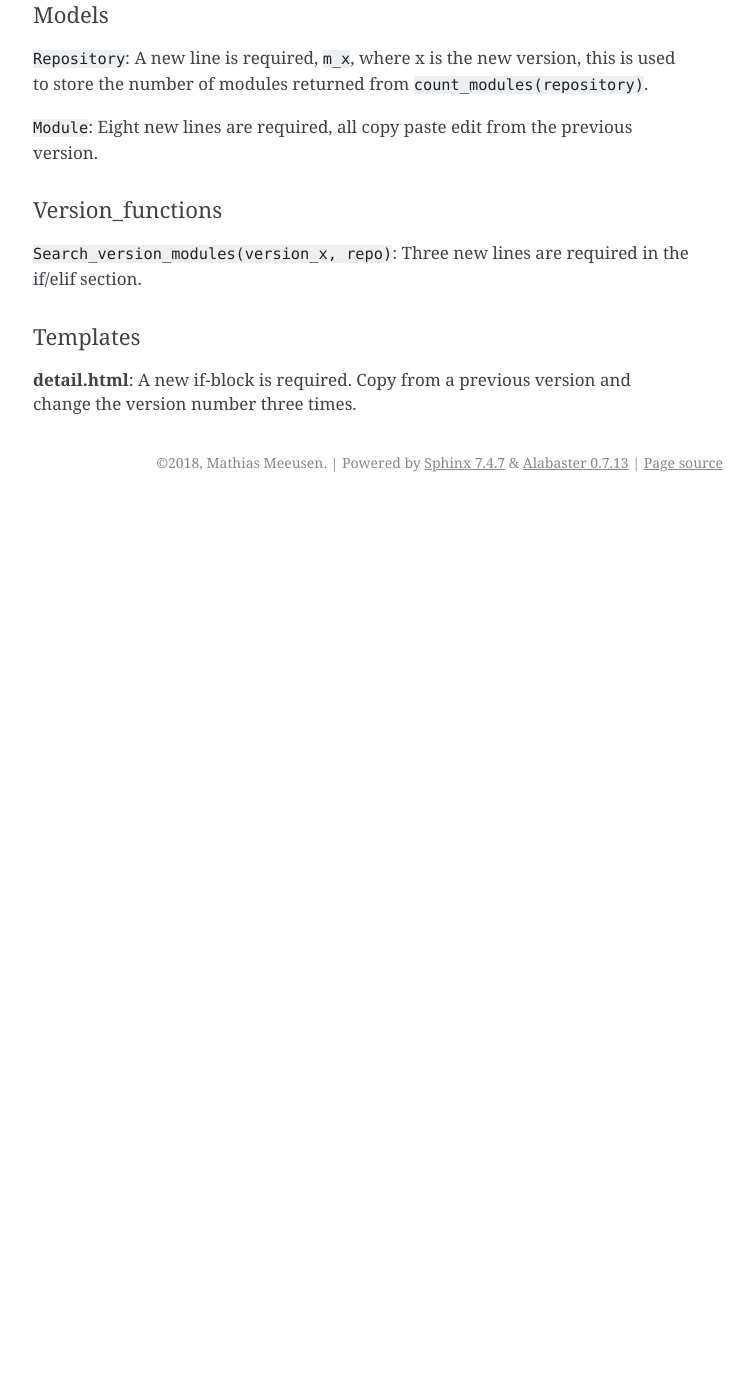
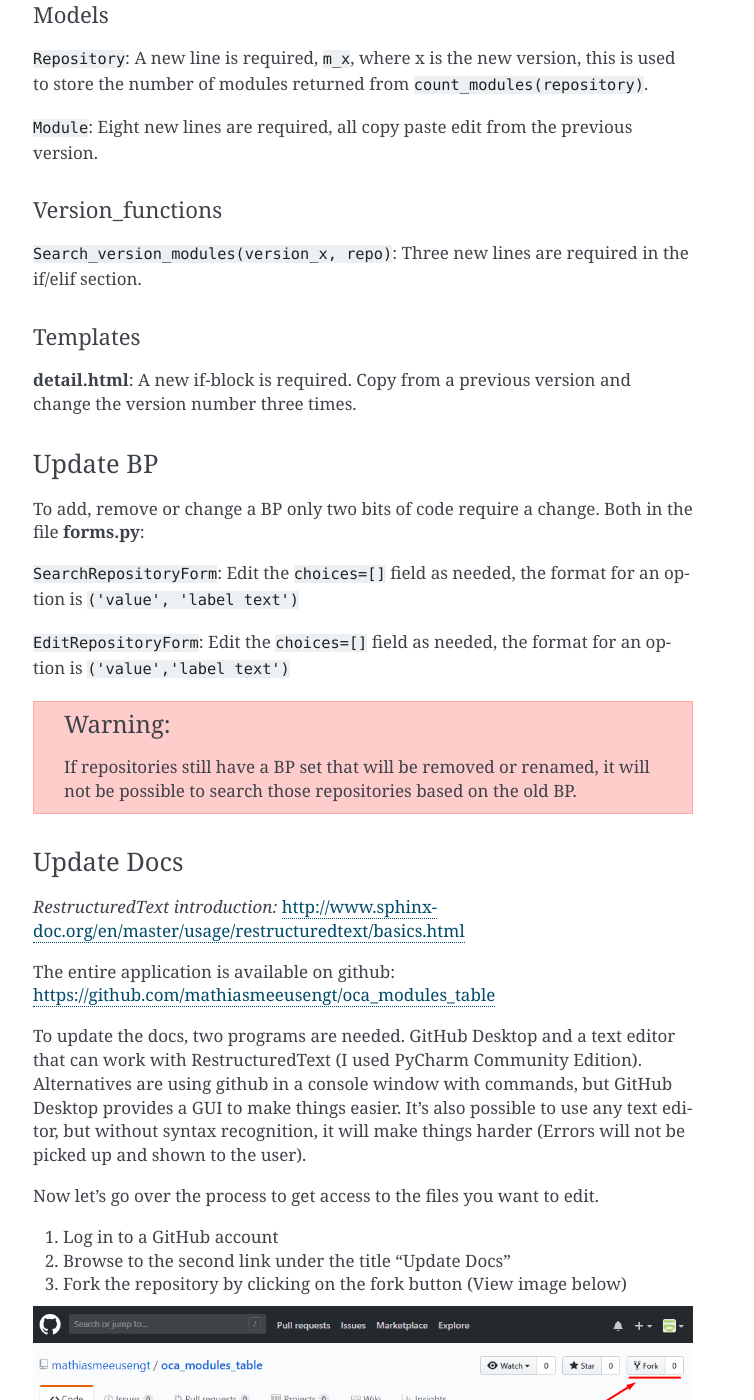
Before and after one commit to mathiasmeeusengt/oca_modules_table, a Sphinx documentation site: the page built from docs/dev_guide/source_code.rst, in a window 1280 px wide and 1400 px high, scrolled down 10815 px. Shown: the whole window, without its empty margins (387-1141 px from the left). Built offline with Sphinx 7.4.7, drawn with Linux system fonts in a browser that asks for light colours; before the commit the page ends 11317 px from its top, so only the background shows below that; some of the changed text lies outside the part shown.

Commit message:
docs update, BP edit and half update docs guide

```diff
--- a/docs/dev_guide/source_code.rst
+++ b/docs/dev_guide/source_code.rst
@@ -439,3 +439,60 @@ Templates
 *********
 
 **detail.html**: A new if-block is required. Copy from a previous version and change the version number three times.
+
+
+Update BP
+---------
+To add, remove or change a BP only two bits of code require a change.
+Both in the file **forms.py**:
+
+``SearchRepositoryForm``: Edit the ``choices=[]`` field as needed, the format for an option is
+``('value', 'label text')``
+
+``EditRepositoryForm``: Edit the ``choices=[]`` field as needed, the format for an option is ``('value','label text')``
+
+.. warning::
+
+    If repositories still have a BP set that will be removed or renamed, it will not be possible to search those
+    repositories based on the old BP.
+
+
+Update Docs
+-----------
+*RestructuredText introduction:* http://www.sphinx-doc.org/en/master/usage/restructuredtext/basics.html
+
+The entire application is available on github: https://github.com/mathiasmeeusengt/oca_modules_table
+
+To update the docs, two programs are needed. GitHub Desktop and a text editor that can work with RestructuredText
+(I used PyCharm Community Edition).
+Alternatives are using github in a console window with commands, but GitHub Desktop provides a GUI to make
+things easier. It's also possible to use any text editor, but without syntax recognition, it will make things
+harder (Errors will not be picked up and shown to the user).
+
+Now let's go over the process to get access to the files you want to edit.
+
+1. Log in to a GitHub account
+2. Browse to the second link under the title "Update Docs"
+3. Fork the repository by clicking on the fork button (View image below)
+
+.. image:: fork_repo.png
+
+This has made a copy of the Repository on your account. Any edits made in the forked repository will not change the original. This is
+done so you have all the rights to your own copy.
+
+Now to get the files local so you can edit them.
+
+4. Browse to your forked repository and open the code tab (it should be open already)
+5. Click "Clone or download" open and click the button next to the url to copy the link (View image below)
+
+.. image:: clone_repo.png
+
+6. Now open your GitHub Desktop
+7. In the top menu: File > Clone Repository
+8. This will open a new window, open the third tab "URL"
+9. Paste the copied URL into the first text field, and choose a local destination to save the files to. Click
+   clone when ready (View image below).
+
+.. image:: github_desktop_clone_repo.png
+
+This will download
--- a/docs/user_guide/uses.rst
+++ b/docs/user_guide/uses.rst
@@ -174,6 +174,6 @@ and only the last score will be shown.
 Update docs
 ===========
 
-How a user can update the docs is described under Source/Maintenance. This requires a little bit of know-how and
-an editor that can read/use reStructuredText.
+How a user can update the docs is described under Source/Maintenance. This requires a little bit of know-how
+(or a nearby person that knows how it works) and an editor that can read/use reStructuredText.
 ( https://oca-modules-table.readthedocs.io/en/latest/dev_guide/source_code.html#maintenance )
```
Also changed, not shown: docs/dev_guide/clone_repo.png (added), docs/dev_guide/fork_repo.png (added), docs/dev_guide/github_desktop_clone_repo.png (added), 10 other files.
